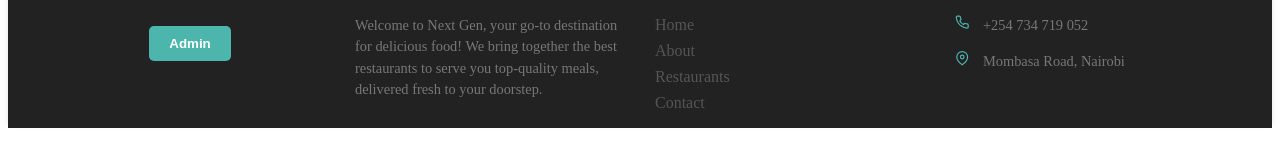
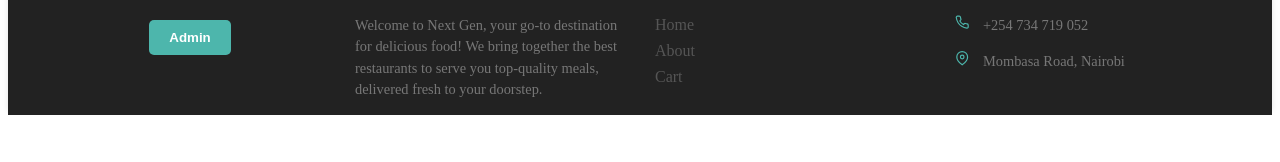
Before and after one commit to IreneMutegi/Foodcourt-Web-App, a Next.js app in the folder client/: page / in a window 1280 px wide. Shown: the part 469-631 px from the top of the page. Built offline with nearby package versions, Linux system fonts and the light colour scheme; no server answers.

Commit message:
add cart link to footer

```diff
--- a/client/app/components/Footer.js
+++ b/client/app/components/Footer.js
@@ -29,8 +29,9 @@ const Footer = () => {
           <ul className="footer-links">
             <li><Link href="/">Home</Link></li>
             <li><Link href="/about">About</Link></li>
-            <li><Link href="/restaurants">Restaurants</Link></li>
-            <li><Link href="/contact">Contact</Link></li>
+            <li><Link href="/cart">Cart</Link></li>
+            {/* <li><Link href="/restaurants">Restaurants</Link></li>
+            <li><Link href="/contact">Contact</Link></li> */}
           </ul>
         </div>
 
```
